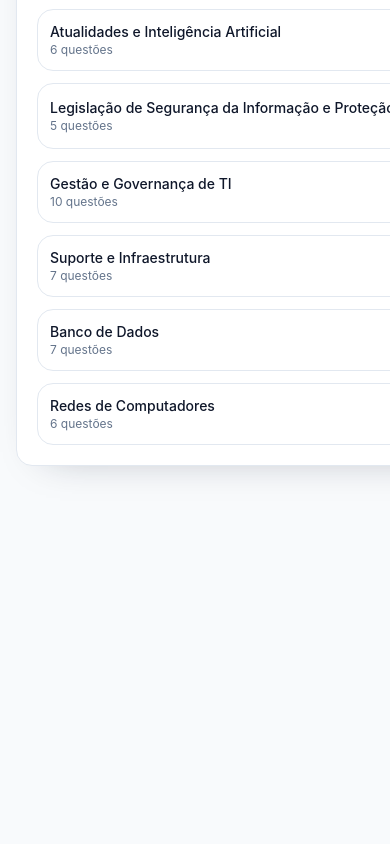
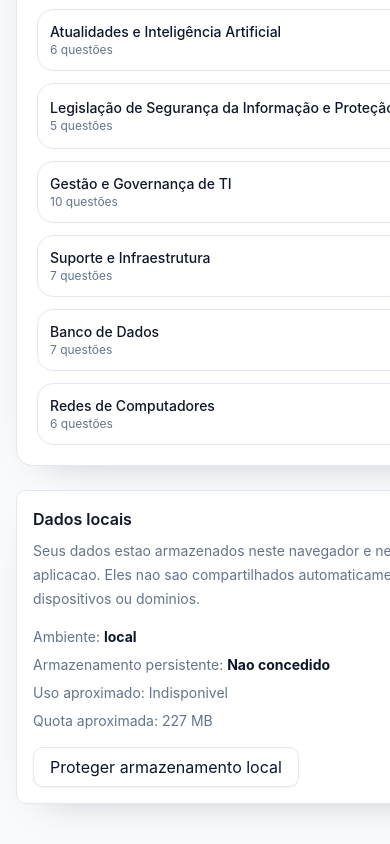
Before and after one commit to nonatodiego/passei-ai, a React (Vite) app in the folder frontend/: page /configuracoes in a window 390 px wide. Shown: the part 886-1730 px from the top of the page. Before the commit the page ends 1392 px from the top, so only its background shows below. Built offline with nearby package versions, Linux system fonts and the light colour scheme.

Commit message:
chore(deploy): prepare Vercel local data safeguards

```diff
--- /dev/null
+++ b/frontend/src/core/database/storage.ts
@@ -0,0 +1,32 @@
+export type AppEnvironment = 'local' | 'preview' | 'production';
+
+export interface StorageInfo {
+  environment: AppEnvironment;
+  origin: string;
+  persisted: boolean | null;
+  quota?: number;
+  usage?: number;
+  supported: boolean;
+}
+
+export function getAppEnvironment(hostname = window.location.hostname): AppEnvironment {
+  if (hostname === 'localhost' || hostname === '127.0.0.1') return 'local';
+  if (hostname.endsWith('.vercel.app')) return 'preview';
+  return 'production';
+}
+
+export async function getStorageInfo(): Promise<StorageInfo> {
+  const supported = Boolean(navigator.storage);
+  const environment = getAppEnvironment();
+  if (!supported) return { environment, origin: window.location.origin, persisted: null, supported };
+  const [persisted, estimate] = await Promise.all([
+    navigator.storage.persisted?.() ?? Promise.resolve(false),
+    navigator.storage.estimate?.() ?? Promise.resolve({}),
+  ]);
+  return { environment, origin: window.location.origin, persisted, quota: estimate.quota, usage: estimate.usage, supported };
+}
+
+export async function requestPersistentStorage(): Promise<boolean | null> {
+  if (!navigator.storage?.persist) return null;
+  return navigator.storage.persist();
+}
--- a/frontend/src/core/index.ts
+++ b/frontend/src/core/index.ts
@@ -1,2 +1,3 @@
 export * from './providers';
 export * from './router';
+export * from './database/storage';
--- a/frontend/src/pages/SettingsPage.tsx
+++ b/frontend/src/pages/SettingsPage.tsx
@@ -1,7 +1,14 @@
+import { useEffect, useState } from 'react';
+import { Button, Card, Toast } from '@/design-system';
+import { getStorageInfo, requestPersistentStorage, type StorageInfo } from '@/core';
 import { contest, disciplines } from '@/mocks/data';
 import { formatDate } from '@/utils/format';
 
 export function SettingsPage() {
+  const [storage, setStorage] = useState<StorageInfo>();
+  const [message, setMessage] = useState<string>();
+  useEffect(() => { void getStorageInfo().then(setStorage); }, []);
+  async function protectStorage() { const result = await requestPersistentStorage(); setMessage(result === true ? 'Protecao de armazenamento concedida.' : result === false ? 'O navegador nao concedeu protecao adicional.' : 'Este navegador nao oferece esta solicitacao.'); setStorage(await getStorageInfo()); }
   return (
     <div className="grid gap-6 xl:grid-cols-[minmax(0,1fr)_380px]">
       <form className="rounded-lg border border-app-border bg-white p-5 shadow-panel">
@@ -42,6 +49,14 @@ export function SettingsPage() {
           ))}
         </div>
       </aside>
+      <Card className="xl:col-span-2">
+        <h2 className="font-semibold text-app-text">Dados locais</h2>
+        <p className="mt-2 text-sm leading-6 text-app-muted">Seus dados estao armazenados neste navegador e neste endereco da aplicacao. Eles nao sao compartilhados automaticamente com outros dispositivos ou dominios.</p>
+        {storage ? <div className="mt-4 grid gap-2 text-sm text-app-muted md:grid-cols-2"><span>Ambiente: <strong className="text-app-text">{storage.environment}</strong></span><span>Armazenamento persistente: <strong className="text-app-text">{storage.persisted === null ? 'Nao suportado' : storage.persisted ? 'Concedido' : 'Nao concedido'}</strong></span><span>Uso aproximado: {storage.usage ? `${Math.round(storage.usage / 1024)} KB` : 'Indisponivel'}</span><span>Quota aproximada: {storage.quota ? `${Math.round(storage.quota / 1024 / 1024)} MB` : 'Indisponivel'}</span></div> : null}
+        {storage?.environment === 'preview' ? <p className="mt-3 text-sm text-app-warning">Ambiente de teste: os dados deste endereco sao separados dos dados da versao de producao.</p> : null}
+        <div className="mt-4"><Button onClick={() => void protectStorage()} variant="secondary">Proteger armazenamento local</Button></div>
+        {message ? <div className="mt-4"><Toast title={message} tone="info" /></div> : null}
+      </Card>
     </div>
   );
 }
```
Also changed, not shown: frontend/vercel.json (added), 3 other files (tests, documents, lock files or other folders).
